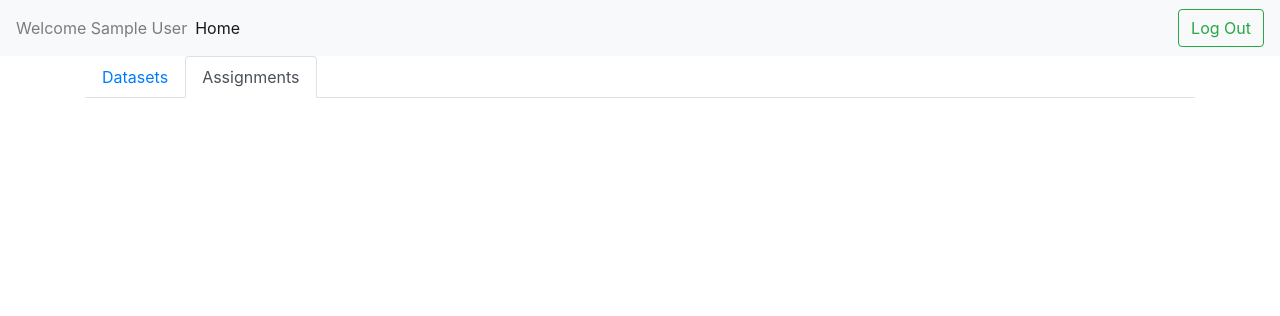
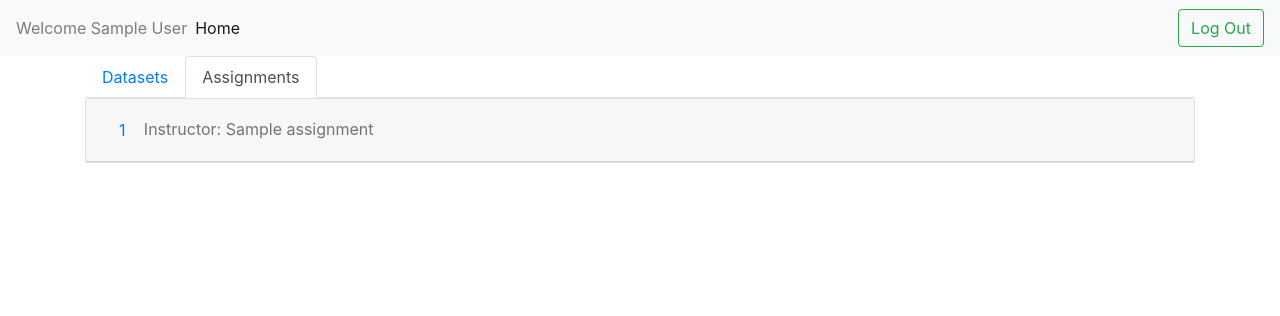
Before and after one commit to js345/VirtualIRLab, a Flask app: template templates/instructor.html in a window 1280 px wide, after a click on "Assignments". Shown: the top 316 px of the page. Run offline with Flask 2, Linux system fonts and the light colour scheme; the visitor is signed in with stand-in values (Sample User, id 1); the template is opened without the code that fills it: most values are stand-ins (such as "Sample title", 1, 10 or a date in 2020); some libraries are stand-ins or nearby versions.

Commit message:
Finishing instructor frontend

```diff
--- a/api/assignmentAPI.py
+++ b/api/assignmentAPI.py
@@ -1,7 +1,6 @@
 from flask import make_response, render_template, flash, redirect, url_for
 from flask_login import login_required
 from flask_restful import Resource
-from mongoengine.queryset.visitor import Q
 
 from schema.Assignment import Assignment
 from schema.Score import Score
@@ -15,7 +14,7 @@ class AssignmentAPI(Resource):
         # TODO: annotation view
         check_role('annotator')
         instructor = User.objects(name=instructor_name).first()
-        assignment = Assignment.objects(Q(name=assignment_name) & Q(instructor=instructor)).first()
+        assignment = Assignment.objects(name=assignment_name, instructor=instructor).first()
         if not assignment:
             flash('No Such Assignment!')
             return redirect(url_for('annotatorapi'))
--- a/api/datasetAPI.py
+++ b/api/datasetAPI.py
@@ -5,7 +5,6 @@ from flask import make_response, current_app, request, render_template, flash, r
 from flask_login import login_required, current_user
 from flask_restful import Resource, reqparse
 from mongoengine.errors import NotUniqueError
-from mongoengine.queryset.visitor import Q
 from werkzeug.utils import secure_filename
 
 from schema.DataSet import DataSet
@@ -34,7 +33,7 @@ class DatasetAPI(Resource):
         ds_dir = os.path.join(author_dir, ds_name)
 
         if args['_method'] == 'DELETE':
-            dataset = DataSet.objects(Q(author=author) & Q(name=ds_name)).first()
+            dataset = DataSet.objects(author=author, name=ds_name).first()
             shutil.rmtree(ds_dir)
             for doc in Document.objects(data_set=dataset):
                 doc.delete()
--- a/server.py
+++ b/server.py
@@ -33,6 +33,7 @@ api.add_resource(AnnotatorAPI, '/annotator')
 api.add_resource(AssignmentAPI, '/assignment/<string:instructor_name>/<string:assignment_name>')
 api.add_resource(DocumentAPI, '/document/<string:doc_id>')
 
+
 @login_manager.user_loader
 def load_user(user_id):
     return User.User.objects(pk=user_id).first()
@@ -53,8 +54,4 @@ def main():
 if __name__ == '__main__':
     app.run(host='127.0.0.1')
 
-
-# searchAPI     - check dataset existence, query search
-
 # instructorAPI - render assignment view
-# assignmentAPI - render annotation assignment
--- a/templates/assignment.html
+++ b/templates/assignment.html
@@ -41,9 +41,7 @@
                 <h5 class="card-title">Special title treatment</h5>
                 <p class="card-text">With supporting text below as a natural lead-in to additional content.</p>
                 {% for doc in queries[query] %}
-
                 <a href="/document/{{doc.id}}">{{doc.name}}</a>
-
                 <select name="annotation[{{query.id}}][{{doc.id}}]" required>
                     <option disabled selected value>-select annotation-</option>
                     <option value="T">Relevant</option>
--- a/templates/instructor.html
+++ b/templates/instructor.html
@@ -68,7 +68,82 @@
             {% endif %}
         </div>
         <div class="tab-pane fade" id="profile" role="tabpanel" aria-labelledby="assignment-tab">
-            <!--TODO: assignment view-->
+
+            {% if assignments|length > 0 %}
+            <div id="accordion">
+
+                {% for assignment in assignments %}
+
+                <div class="card">
+                    <div class="card-header" id="heading{{assignment[0]}}{{assignment[1]}}">
+                        <h5 class="mb-0">
+
+                            <button class="btn btn-link" data-toggle="collapse"
+                                    data-target="#collapse{{assignment[0]}}{{assignment[1]}}"
+                                    aria-expanded="true" aria-controls="collapse{{assignment[0]}}{{assignment[1]}}">
+                                {{assignment[0]}}
+
+                            </button>
+                            <small class="text-muted">Instructor: {{assignment[1]}}</small>
+                        </h5>
+                    </div>
+
+                    <div id="collapse{{assignment[0]}}{{assignment[1]}}" class="collapse"
+                         aria-labelledby="heading{{assignment[0]}}{{assignment[1]}}"
+                         data-parent="#accordion">
+                        <div class="card-body">
+
+                            <div id="{{assignment[0]}}{{assignment[1]}}">
+                                {% for query in assignments[assignment] %}
+
+                                <div class="card">
+                                    <div class="card-header" id="query{{assignment[0]}}{{assignment[1]}}{{query}}">
+                                        <h5 class="mb-0">
+                                            <button class="btn btn-link" data-toggle="collapse"
+                                                    data-target="#collapsequery{{assignment[0]}}{{assignment[1]}}{{query}}"
+                                                    aria-expanded="true"
+                                                    aria-controls="collapsequery{{assignment[0]}}{{assignment[1]}}{{query}}">
+                                                {{query}}
+                                            </button>
+                                        </h5>
+                                    </div>
+                                    <div id="collapsequery{{assignment[0]}}{{assignment[1]}}{{query}}" class="collapse"
+                                         aria-labelledby="query{{assignment[0]}}{{assignment[1]}}{{query}}"
+                                         data-parent="#{{assignment[0]}}{{assignment[1]}}">
+                                        <div class="card-body">
+                                            <table class="table">
+                                                <thead>
+                                                <tr>
+                                                    <th scope="col">doc</th>
+                                                    <th scope="col">score</th>
+                                                    <th scope="col">relevant</th>
+                                                    <th scope="col">irrelevant</th>
+                                                </tr>
+                                                </thead>
+                                                <tbody>
+                                                {% for doc in assignments[assignment][query] %}
+                                                <tr>
+                                                    <th scope="row">{{doc}}</th>
+                                                    <td>{{assignments[assignment][query][doc]['score']}}</td>
+                                                    <td>{{assignments[assignment][query][doc]['relevant']}}</td>
+                                                    <td>{{assignments[assignment][query][doc]['irrelevant']}}</td>
+                                                </tr>
+                                                {% endfor %}
+                                                </tbody>
+                                            </table>
+                                        </div>
+                                    </div>
+                                </div>
+                                {% endfor %}
+                            </div>
+                        </div>
+                    </div>
+                </div>
+                {% endfor %}
+            </div>
+            {% else %}
+            <h6>No assignment found in system.</h6>
+            {% endif %}
         </div>
     </div>
 </div>
--- a/templates/upload.html
+++ b/templates/upload.html
@@ -31,6 +31,7 @@
 {% endwith %}
 
 <hr>
+<div class="container">
 <form method="POST" action="/upload" enctype="multipart/form-data">
     <div class="form-group">
         <label for="fileName">Dataset name</label><br>
@@ -44,4 +45,5 @@
     <hr>
     <button type="submit" class="btn btn-primary">Submit</button>
 </form>
+    </div>
 {% endblock %}
```
Also changed, not shown: api/instructorAPI.py (+29 -12 lines), templates/results.html (deleted, +0 -20 lines).
